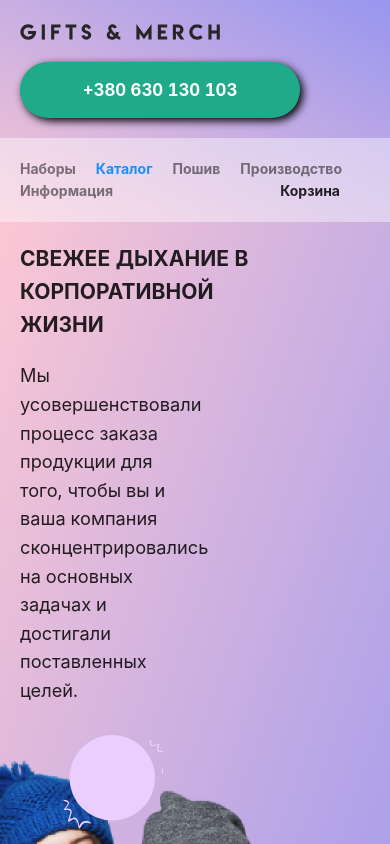
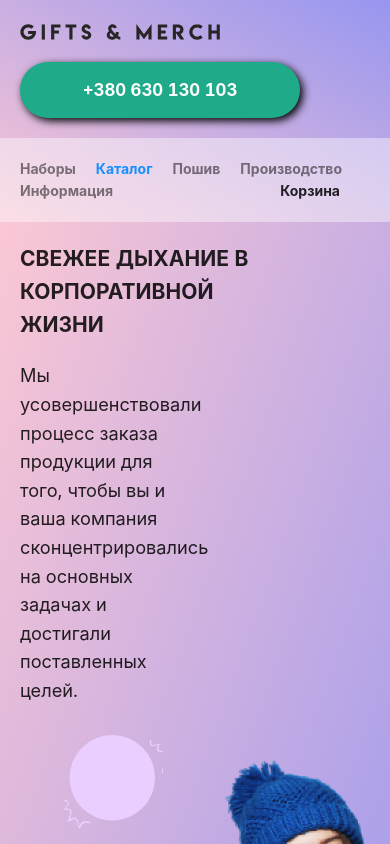
Before and after one commit to crucian-afk/gifts-n-merch, a React (Create React App) app: page / in a window 390 px wide. Shown: the top 844 px of the page. Built offline with nearby package versions, Linux system fonts and the light colour scheme.

Commit message:
дорабатывает адаптив главной

```diff
--- a/src/components/main-page/promo-products.css
+++ b/src/components/main-page/promo-products.css
@@ -45,6 +45,11 @@
   .promo {
     background-position-x: 100%;
     background-size: 450px, 100%;
+  }
+}
+@media (max-width: 600px) {
+  .promo {
+    background-position-x: 190px, 0;
   }
 }
 .section__title {
```
